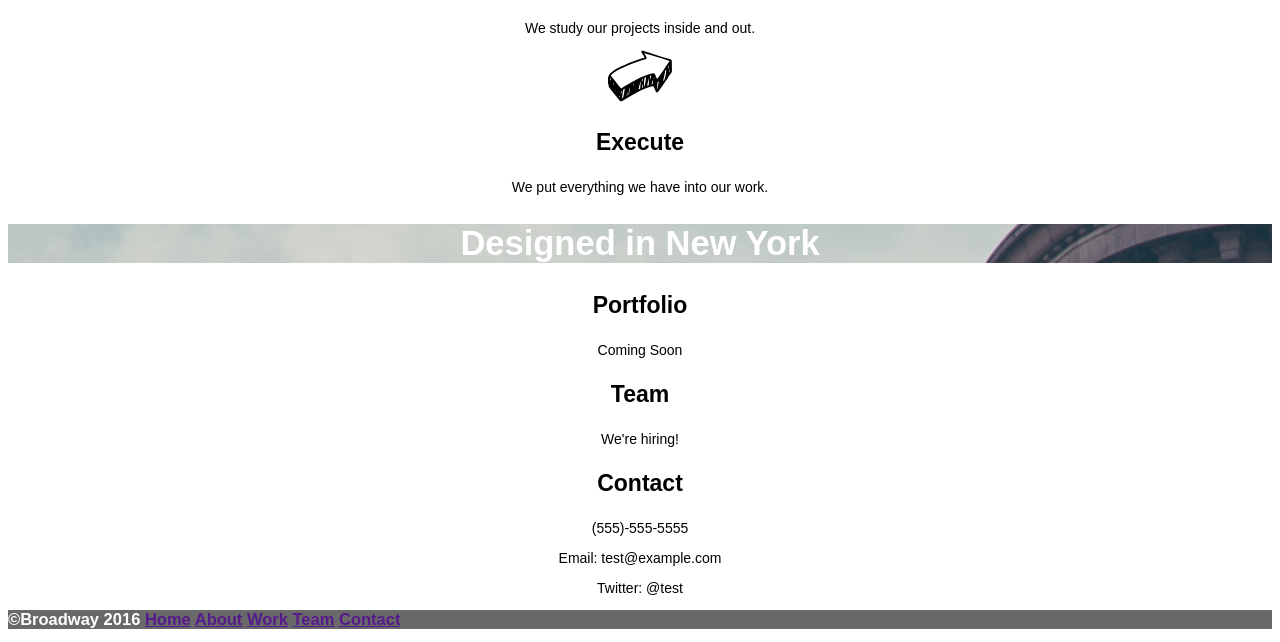
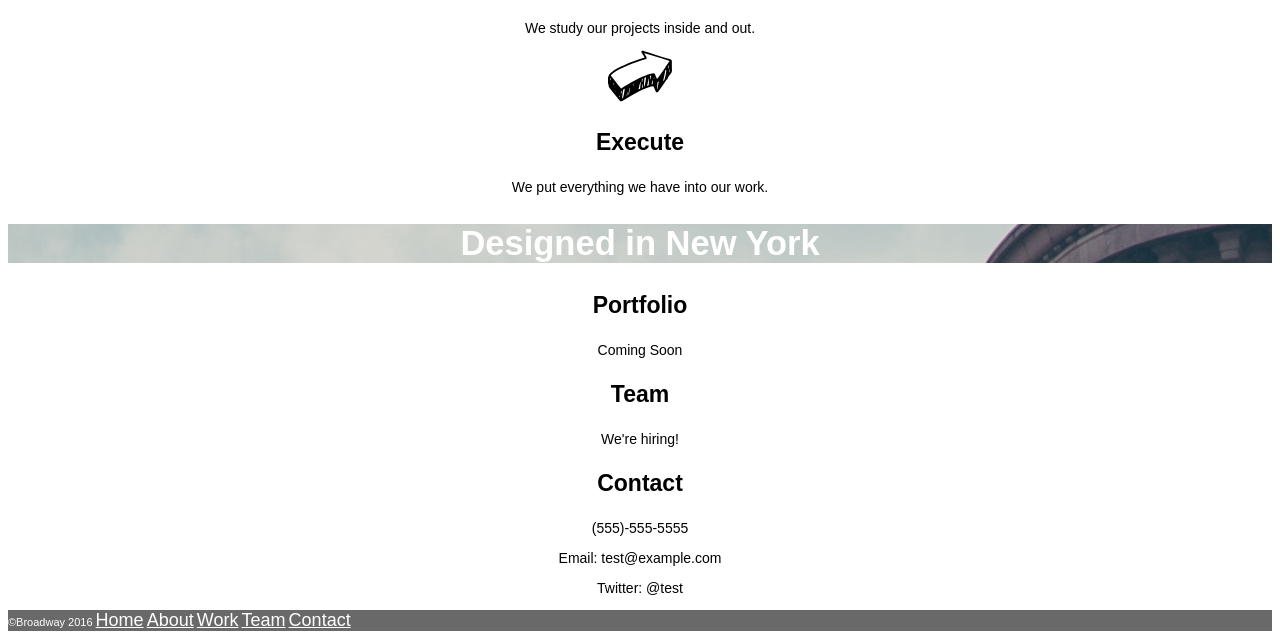
Before and after one commit to judiang1/broadway, a plain HTML site: page index.html in a window 1280 px wide. Shown: the part 674-1316 px from the top of the page. Drawn offline with Linux system fonts and the light colour scheme.

Commit message:
Add final corrections.
Add final corrections.

```diff
--- a/index.html
+++ b/index.html
@@ -49,13 +49,13 @@
                 <p class="paragraph">Twitter: @test</p>
         </section>
 
-        <div id="title3">
-            <h2>&copy;Broadway 2016
-            <a href="">Home</a>
-            <a href="">About</a>
-            <a href="">Work</a>
-            <a href="">Team</a>
-            <a href="">Contact</a></h2>
+        <div class="footer">
+            <p>&copy;Broadway 2016
+            <a class="button" href="">Home</a>
+            <a class="button" href="">About</a>
+            <a class="button" href="">Work</a>
+            <a class="button" href="">Team</a>
+            <a class="button" href="">Contact</a></p>
         </div>
 
         </body>
--- a/resources/css/style.css
+++ b/resources/css/style.css
@@ -38,9 +38,14 @@ body {
   font-size: 14px;
 }
 
-#title3 {
+.footer {
   font-size: 11px;
   background-color: dimgray;
   color: white;
   text-align: left;
 }
+
+.button {
+  font-size: 18px;
+  color: white;
+}
```
